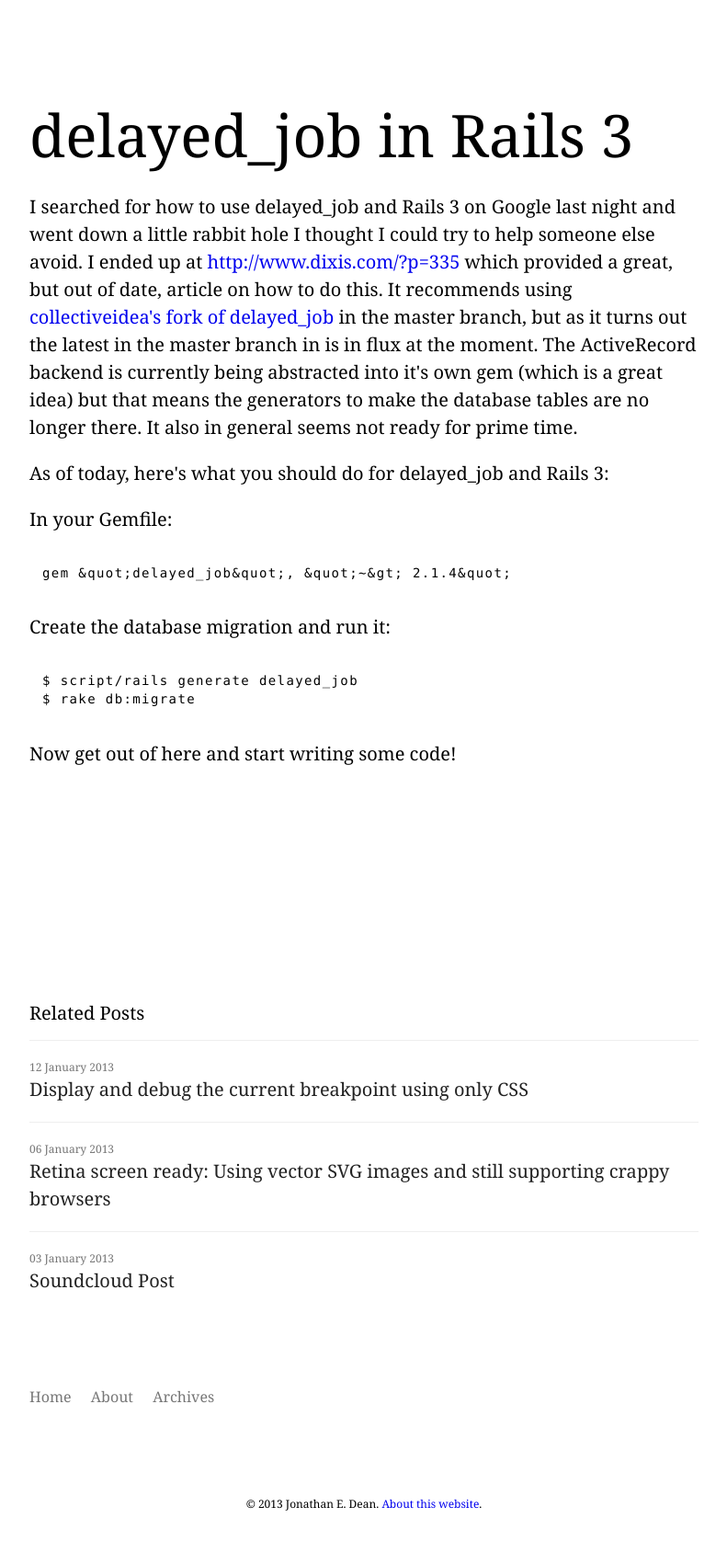
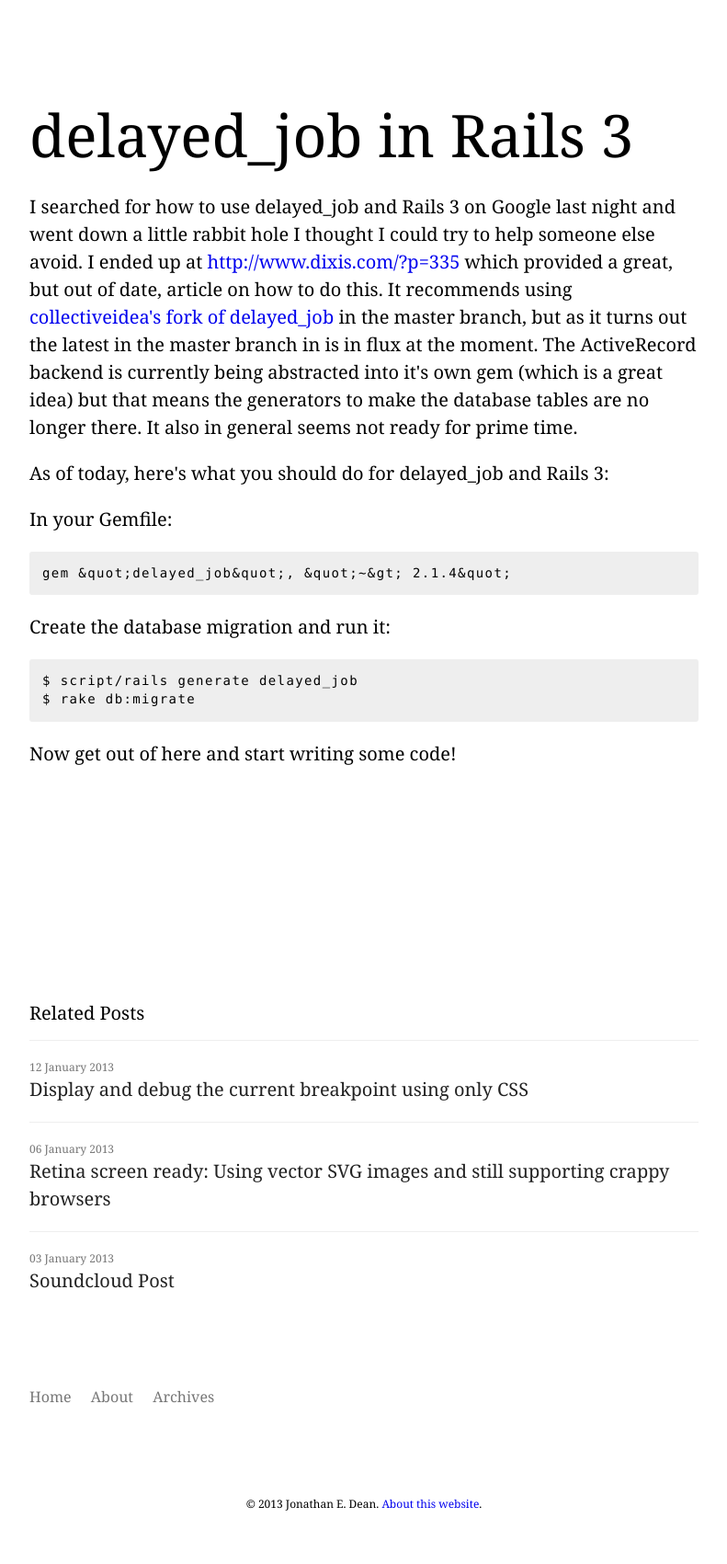
Before and after one commit to jonathandean/jonathandean.github.io, a Jekyll site: the page built from _posts/2011-08-05-delayed_job-in-rails-3.html, in a window 1280 px wide. Shown: the whole page at 92% size, without its empty margins (244-1035 px from the left). Built offline with Jekyll 4.4.1, drawn with Linux system fonts in a browser that asks for light colours.

Commit message:
gray background for code

```diff
--- a/_sass/_code.scss
+++ b/_sass/_code.scss
@@ -1,5 +1,6 @@
 code {
   border-radius: 3px;
+  background-color: $grey-light;
   display: block;
   font-family:
     Consolas,
--- a/css/i.css
+++ b/css/i.css
@@ -771,6 +771,7 @@
 /* Literal.Number.Integer.Long */
 code {
   border-radius: 3px;
+  background-color: #eeeeee;
   display: block;
   font-family: Consolas,  "Andale Mono WT",  "Andale Mono",  "Lucida Console",  "Lucida Sans Typewriter",  "DejaVu Sans Mono",  "Bitstream Vera Sans Mono",  "Liberation Mono",  "Nimbus Mono L",  Monaco,  "Courier New",  Courier,  monospace;
   font-size: 14px;
```
